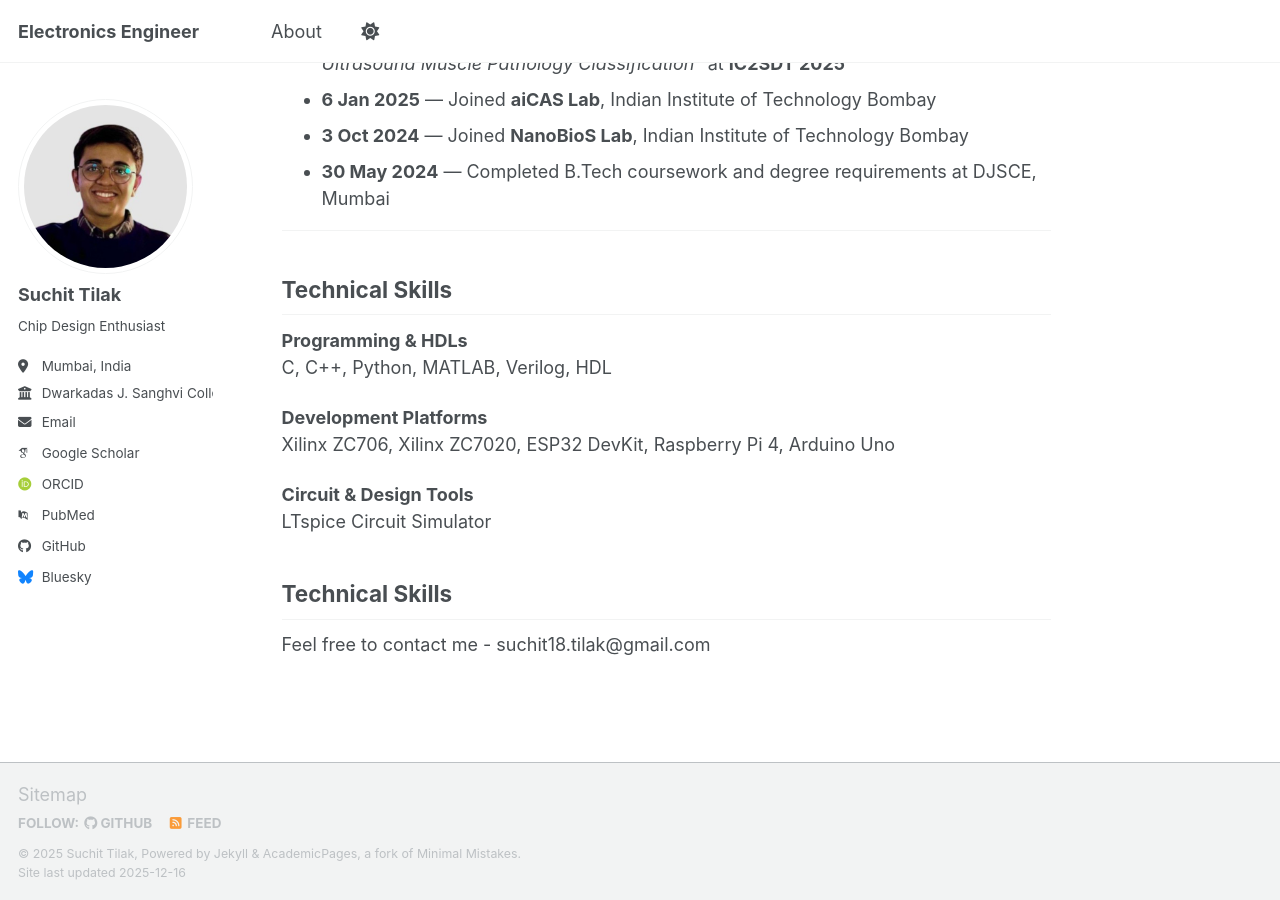
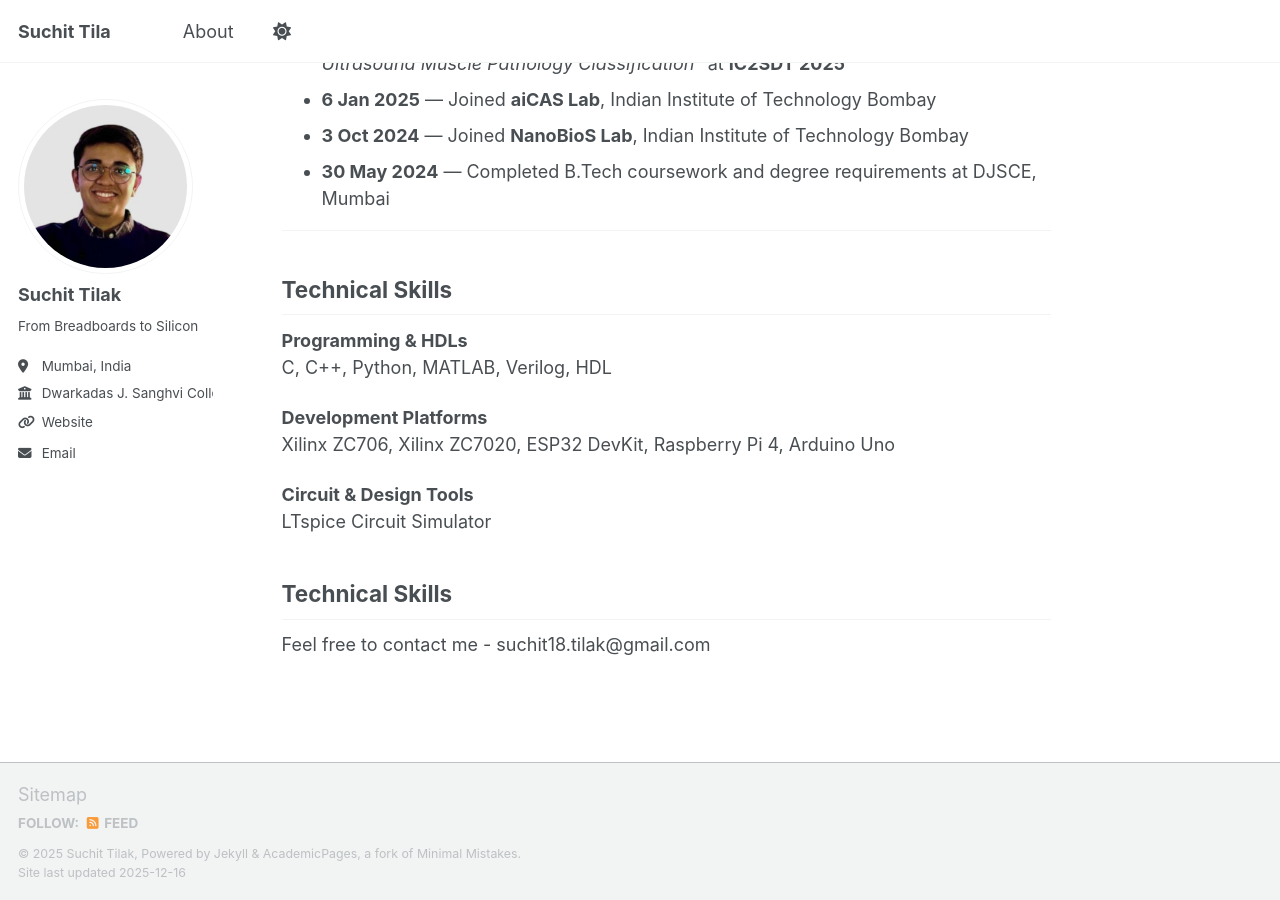
Before and after one commit to Suchit18/academicpages-draft, a Jekyll site: the page built from _pages/about.md, in a window 1280 px wide and 900 px high, scrolled down 898 px. Built offline with Jekyll 4.4.1, drawn with Linux system fonts in a browser that asks for light colours; some web fonts are replaced; a script bundle is joined from its source files by our own code; library files that are not in the unit come from our copies.

Commit message:
Update _config.yml
sidebar changed

```diff
--- a/_config.yml
+++ b/_config.yml
@@ -9,7 +9,7 @@
 # Basic Site Settings
 locale                   : "en-US"
 site_theme               : "default" # Currently available options are "default", "air"
-title                    : "Electronics Engineer"
+title                    : "Suchit Tila"
 title_separator          : "-"
 name                     : &name "Suchit Tilak"
 description              : &description "Electronics Engineer"
@@ -26,22 +26,22 @@ author:
   avatar           : "profile_new.png"
   name             : "Suchit Tilak"
   pronouns         : # example: "she/her"
-  bio              : "Chip Design Enthusiast"
+  bio              : "From Breadboards to Silicon"
   location         : "Mumbai, India"
   employer         : "Dwarkadas J. Sanghvi College of Engineering"
-  uri              : # URL
+  uri              : "https://www.djsce.ac.in/"
   email            : "suchit18.tilak@gmail.com"
 
   # Academic websites
   academia         : # URL
   arxiv            : # URL - Update with the correct link to your profile
-  googlescholar    : "https://scholar.google.com/citations?user=PS_CX0AAAAAJ"
+  googlescholar    : # URL
   inspire-hep      : # URL
   impactstory      : # URL
-  orcid            : "https://orcid.org/yourorcidurl"
+  orcid            : # URL
   semantic         : # URL
   ssrn             : # URL
-  pubmed           : "https://www.ncbi.nlm.nih.gov/pubmed/?term=john+snow"
+  pubmed           : # URL
   researchgate     : # URL
   scopus           : # URL
   zotero           : # URL
@@ -51,13 +51,13 @@ author:
   bitbucket        : # Username - Update with your username on the site
   codepen          : # Username
   dribbble         : # Username
-  github           : "academicpages"
+  github           : # URL - Add your own soon
   kaggle           : # Username
   stackoverflow    : # User number or user number and name (i.e., use "1" or "1/jeff-atwood")
 
   # Social media
   artstation       : # Username
-  bluesky          : "bsky.app" # Replace this with you Bluesky username
+  bluesky          : # URL
   facebook         : # Username
   flickr           : # Username
   foursquare       : # Username
```
